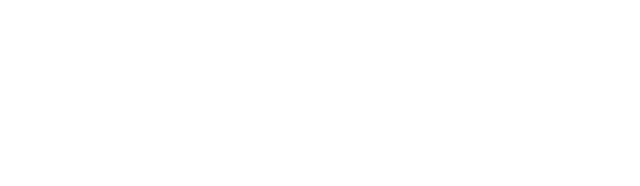
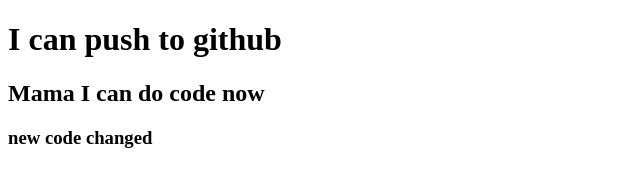
Before and after one commit to Binita-Karmakar/my-second-repo, a plain HTML site: page index.html in a window 1280 px wide. Shown: the whole page, without its empty margins (0-640 px from the left). Drawn offline with Linux system fonts and the light colour scheme.

Commit message:
Addad line

```diff
--- a/index.html
+++ b/index.html
@@ -7,6 +7,8 @@
     <title>My second github repo</title>
 </head>
 <body>
-
+    <h1>I can push to github</h1>
+    <h2>Mama I can do code now</h2>
+    <h3>new code changed</h3>
 </body>
 </html>
```
